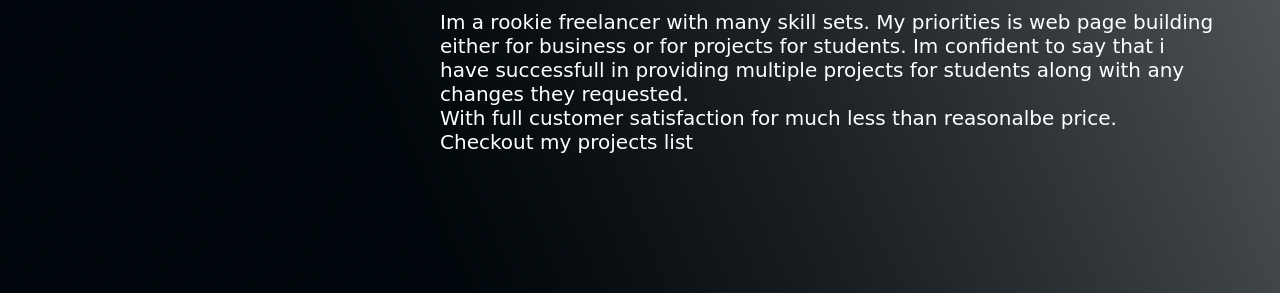
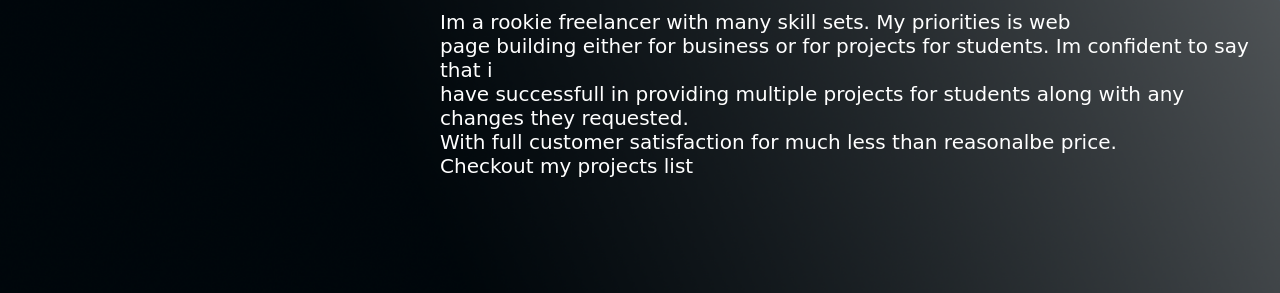
Before and after one commit to deepakacharya1908/deepakacharya1908.github.io, a plain HTML site: page index.html in a window 1280 px wide. Shown: the part 438-731 px from the top of the page. Drawn offline with Linux system fonts and the light colour scheme.

Commit message:
Update index.html

```diff
--- a/index.html
+++ b/index.html
@@ -29,7 +29,7 @@
              <h1><span>Hello,</span> I'm<br>DEEPAK ACHARYA <br>AKA <br> DEEPAK T N</h1>
              <br>
              <br>
-             <p1>Im a rookie freelancer with many skill sets. My priorities is web page building<br> either for business or for projects for students. Im confident to say that i <br>have successfull in providing multiple projects for students along with any <br>changes they requested.<br> With full customer satisfaction for much less than reasonalbe price.<br> Checkout my projects list</p1>
+             <p1>Im a rookie freelancer with many skill sets. My priorities is web <br>page building either for business or for projects for students. Im confident to say that i <br>have successfull in providing multiple projects for students along with any <br>changes they requested.<br> With full customer satisfaction for much less than reasonalbe price.<br> Checkout my projects list</p1>
         </div>
      </div>
      <div class="social-icons">
```
